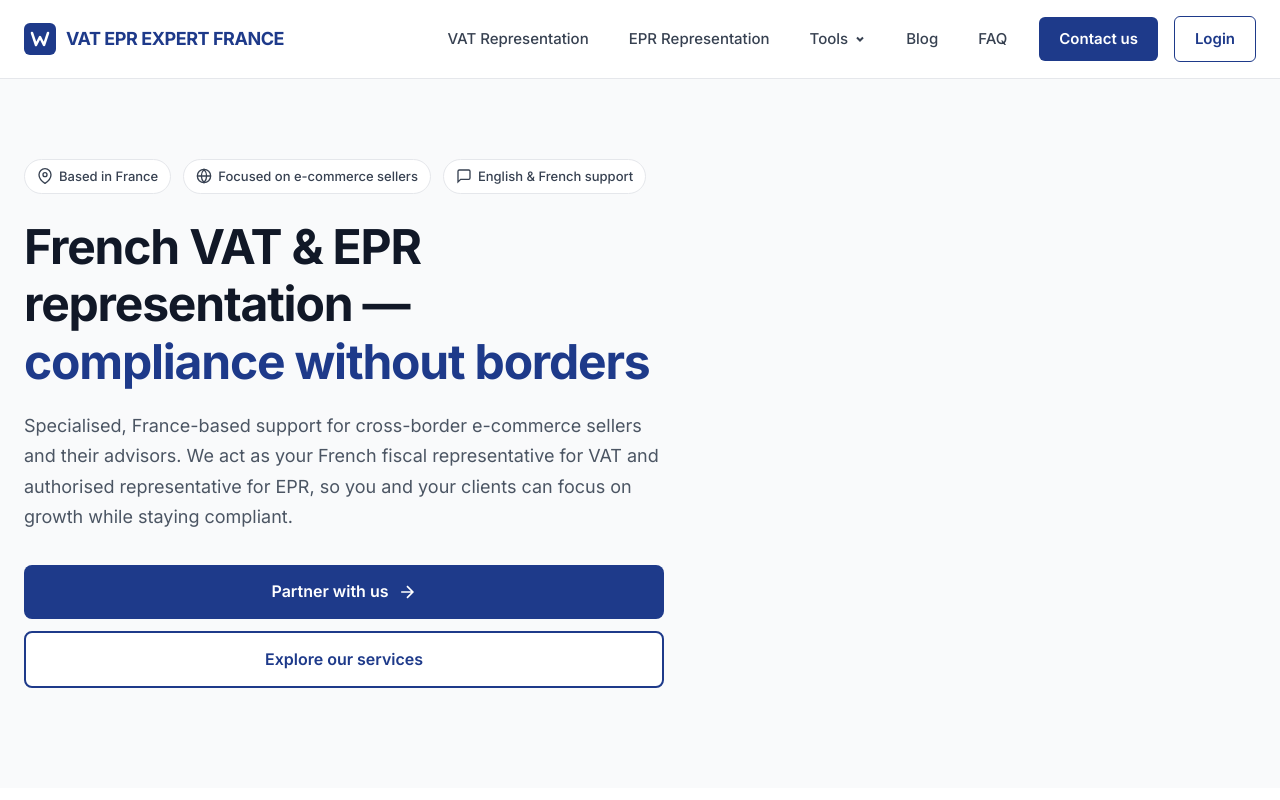
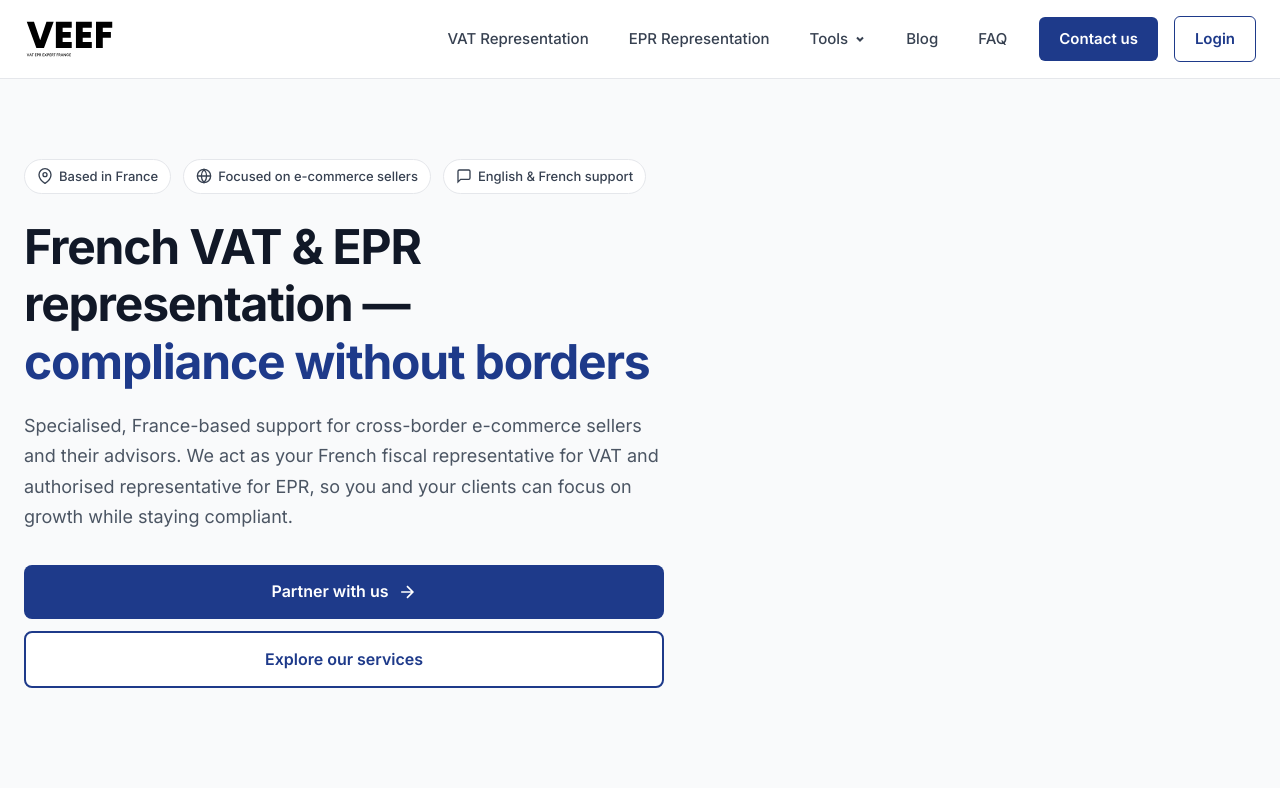
Before and after one commit to TristP/cursor-agents, a website: page vat-epr-expert-france-site/src/index.html in a window 1280 px wide. Shown: the top 800 px of the page. Drawn offline with Linux system fonts and the light colour scheme.

Commit message:
Add original logo to assets and integrate into homepage header

```diff
--- a/vat-epr-expert-france-site/src/index.html
+++ b/vat-epr-expert-france-site/src/index.html
@@ -87,16 +87,11 @@
     .veef-logo {
       display: flex;
       align-items: center;
-      font-size: 1.125rem;
-      font-weight: 700;
-      color: #1E3A8A;
-      letter-spacing: -0.025em;
-    }
-
-    .veef-logo__icon {
-      width: 32px;
-      height: 32px;
-      margin-right: 10px;
+    }
+
+    .veef-logo__img {
+      height: 40px;
+      width: auto;
     }
 
     .veef-nav {
@@ -1607,11 +1602,7 @@
       <div class="veef-container">
         <div class="veef-header__inner">
           <a href="index.html" class="veef-logo">
-            <svg class="veef-logo__icon" viewBox="0 0 32 32" fill="none" xmlns="http://www.w3.org/2000/svg">
-              <rect width="32" height="32" rx="6" fill="#1E3A8A"/>
-              <path d="M8 10L12 22L16 14L20 22L24 10" stroke="white" stroke-width="2.5" stroke-linecap="round" stroke-linejoin="round"/>
-            </svg>
-            <span class="veef-logo__text">VAT EPR EXPERT FRANCE</span>
+            <img src="assets/images/logo-black-no-background.svg" alt="VAT EPR EXPERT FRANCE" class="veef-logo__img">
           </a>
 
           <nav class="veef-nav" data-ht-nav>
```
Also changed, not shown: vat-epr-expert-france-site/src/assets/images/logo-black-no-background.svg (added).
